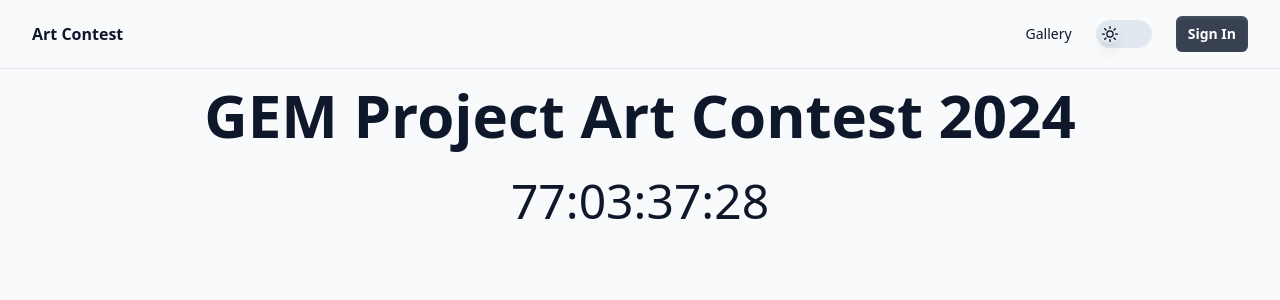
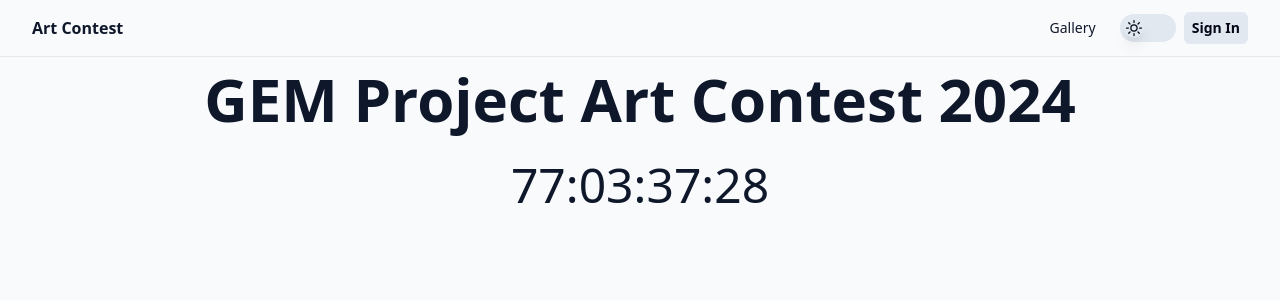
Before and after one commit to mattgrunwald/art-contest, a Next.js app: page / in a window 1280 px wide. Shown: the top 300 px of the page. Built offline with nearby package versions, Linux system fonts and the light colour scheme; no server answers.

Commit message:
space and color tinkering

```diff
--- a/src/components/SubmissionForm/FormInputs/Buttons.tsx
+++ b/src/components/SubmissionForm/FormInputs/Buttons.tsx
@@ -13,7 +13,7 @@ export const Buttons = ({
   return (
     <>
       <Input
-        className="inline-flex w-[48%] cursor-pointer items-center justify-center gap-2 rounded-md bg-emerald-300 px-3 py-1.5 text-sm/6 font-semibold text-slate-950 shadow-inner shadow-white/10 hover:bg-emerald-400 focus:outline-none data-[hover]:bg-emerald-300 data-[open]:bg-gray-700 data-[focus]:outline-1 data-[focus]:outline-slate-600 dark:bg-emerald-700 dark:text-slate-50 hover:dark:bg-emerald-600"
+        className="inline-flex w-[48%] cursor-pointer items-center justify-center gap-2 rounded-md bg-emerald-300 px-3 py-1.5 text-sm/6 font-semibold text-slate-950 shadow-inner shadow-white/10 hover:bg-emerald-400 focus:outline-none data-[open]:bg-gray-700 data-[focus]:outline-1 data-[focus]:outline-slate-600 dark:bg-emerald-700 dark:text-slate-50 hover:dark:bg-emerald-600"
         type="submit"
         value={`${sub === null ? 'Submit' : 'Update'}`}
         disabled={disabled}
--- a/src/components/SubmissionForm/FormInputs/FilePicker.tsx
+++ b/src/components/SubmissionForm/FormInputs/FilePicker.tsx
@@ -29,7 +29,7 @@ export const FilePicker = ({
       type="file"
       {...register(name)}
       accept="image/png, image/jpeg, image/webp"
-      className={`${BASE_INPUT_STYLE} mt-2 cursor-pointer`}
+      className={`${BASE_INPUT_STYLE} my-3 cursor-pointer`}
       onChange={() => trigger('image')}
     />
   </FormInput>
--- a/src/components/SubmissionForm/FormInputs/Input.tsx
+++ b/src/components/SubmissionForm/FormInputs/Input.tsx
@@ -44,7 +44,7 @@ export const Input = ({
         })}
         min={min}
         max={max}
-        className={BASE_INPUT_STYLE}
+        className={`${BASE_INPUT_STYLE} my-3`}
         placeholder={placeholder}
       />
     </FormInput>
--- a/src/components/SubmissionForm/FormInputs/Select.tsx
+++ b/src/components/SubmissionForm/FormInputs/Select.tsx
@@ -93,7 +93,7 @@ export const Select = ({
         {...register(name, {
           required,
         })}
-        className={`${BASE_INPUT_STYLE} mt-2 h-9`}
+        className={`${BASE_INPUT_STYLE} my-3 h-9`}
       >
         {Object.entries(options).map(([key, val]) => (
           <option key={key} value={val}>
--- a/src/components/SubmissionForm/FormInputs/TextArea.tsx
+++ b/src/components/SubmissionForm/FormInputs/TextArea.tsx
@@ -22,7 +22,7 @@ export const TextArea = ({
     <FormInput title={title} error={error}>
       <Textarea
         disabled={disabled}
-        className={`mt-2 h-[200px] resize-none ${BASE_INPUT_STYLE}`}
+        className={`my-3 h-[200px] resize-none ${BASE_INPUT_STYLE}`}
         {...register(name, { required: true })}
       />
     </FormInput>
--- a/src/components/SubmissionForm/index.tsx
+++ b/src/components/SubmissionForm/index.tsx
@@ -165,7 +165,7 @@ export default function SubmissionForm({ sub }: SubmissionFormProps) {
             trigger={trigger}
             disabled={submitting}
           />
-          <div className="my-8 inline-flex w-full justify-between">
+          <div className="my-3 inline-flex w-full justify-between">
             <Buttons sub={sub} disabled={submitting} />
           </div>
         </form>
--- a/src/components/global/Header/client.tsx
+++ b/src/components/global/Header/client.tsx
@@ -5,7 +5,7 @@ import { PrimaryButton } from '@/components/themed/client'
 
 export const SignOutButton = () => {
   return (
-    <PrimaryButton onClick={async () => await signOut()}>
+    <PrimaryButton small onClick={async () => await signOut()}>
       Sign Out
     </PrimaryButton>
   )
@@ -13,6 +13,8 @@ export const SignOutButton = () => {
 
 export const SignInButton = () => {
   return (
-    <PrimaryButton onClick={async () => await signIn()}>Sign In</PrimaryButton>
+    <PrimaryButton small onClick={async () => await signIn()}>
+      Sign In
+    </PrimaryButton>
   )
 }
--- a/src/components/global/Header/index.tsx
+++ b/src/components/global/Header/index.tsx
@@ -15,7 +15,7 @@ export const Header = async () => {
   const showGallery = true
   const loggedIn = user !== null
   return (
-    <header className="sticky top-0 z-10 bg-slate-50 pt-4 dark:bg-slate-950">
+    <header className="sticky top-0 z-10 bg-slate-50 pt-3 dark:bg-slate-950">
       <div className="content-width mx-auto flex items-center justify-between px-4 lg:px-8">
         <Link href="/" aria-label="Art Contest">
           <b>Art Contest</b>
@@ -35,7 +35,7 @@ export const Header = async () => {
           {/* <ModeToggle /> */}
         </div>
       </div>
-      <hr className="my-4 dark:border-slate-50/20" />
+      <hr className="my-3 dark:border-slate-50/20" />
     </header>
   )
 }
@@ -66,7 +66,7 @@ const GalleryLink = () => (
 
 const UserDropdown = ({ user }: { user: User }) => {
   return (
-    <div className="w-8">
+    <div className="mr-2 w-8">
       <Image
         className="mx-auto h-6 w-6 rounded-full"
         src={user.image || '/images/1.jpg'}
--- a/src/components/skeleton/SubmissonFormSkeleton.tsx
+++ b/src/components/skeleton/SubmissonFormSkeleton.tsx
@@ -1,5 +1,5 @@
 export const SubmissionFormSkeleton = () => (
-  <div className="flex h-[100vh] w-full justify-center">
+  <div className="flex h-[90vh] w-full justify-center">
     <div className="h-full w-full rounded-lg bg-slate-100 dark:bg-slate-800 md:w-[700px]"></div>
   </div>
 )
--- a/src/components/themed/client/Button.tsx
+++ b/src/components/themed/client/Button.tsx
@@ -5,10 +5,15 @@ import { MouseEventHandler, PropsWithChildren } from 'react'
 
 export type PrimaryButtonProps = PropsWithChildren & {
   onClick: MouseEventHandler<HTMLButtonElement>
+  small?: boolean
 }
-export const PrimaryButton = ({ onClick, children }: PrimaryButtonProps) => (
+export const PrimaryButton = ({
+  small = false,
+  onClick,
+  children,
+}: PrimaryButtonProps) => (
   <Button
-    className="inline-flex items-center gap-2 rounded-md bg-gray-700 px-3 py-1.5 text-sm/6 font-semibold text-white shadow-inner shadow-white/10 focus:outline-none data-[hover]:bg-gray-600 data-[open]:bg-gray-700 data-[focus]:outline-1 data-[focus]:outline-slate-600"
+    className={`inline-flex items-center gap-2 rounded-md bg-gray-700 ${small ? 'px-2 py-1' : 'px-3 py-1.5'} bg-slate-200 text-sm/6 font-semibold text-slate-950 shadow-inner shadow-white/10 hover:bg-slate-300 focus:outline-none data-[focus]:outline-1 data-[focus]:outline-slate-600 dark:bg-slate-600 dark:text-slate-50 hover:dark:bg-slate-500`}
     onClick={onClick}
   >
     {children}
--- a/src/components/util/ThemeToggle.tsx
+++ b/src/components/util/ThemeToggle.tsx
@@ -22,7 +22,7 @@ export function ThemeToggle() {
     return (
       <Switch
         disabled
-        className="group relative flex h-7 w-14 cursor-pointer rounded-full bg-white/10 p-1 transition-colors duration-200 ease-in-out focus:outline-none data-[checked]:bg-white/10 data-[open]:bg-gray-700 data-[focus]:outline-1 data-[focus]:outline-slate-600"
+        className="group relative mr-2 flex h-7 w-14 cursor-pointer rounded-full bg-white/10 p-1 transition-colors duration-200 ease-in-out focus:outline-none data-[checked]:bg-white/10 data-[open]:bg-gray-700 data-[focus]:outline-1 data-[focus]:outline-slate-600"
       ></Switch>
     )
   }
@@ -31,7 +31,7 @@ export function ThemeToggle() {
     <Switch
       checked={resolvedTheme === 'dark'}
       onChange={changeTheme}
-      className="group relative flex h-7 w-14 cursor-pointer rounded-full bg-slate-200 p-1 transition-colors duration-200 ease-in-out focus:outline-none data-[checked]:bg-white/10 data-[open]:bg-gray-700 data-[focus]:outline-1 data-[focus]:outline-slate-600 dark:bg-slate-600 max-lg:mr-4 lg:mr-6"
+      className="group relative mr-2 flex h-7 w-14 cursor-pointer rounded-full bg-slate-200 p-1 transition-colors duration-200 ease-in-out focus:outline-none data-[checked]:bg-white/10 data-[open]:bg-gray-700 data-[focus]:outline-1 data-[focus]:outline-slate-600 dark:bg-slate-600"
     >
       <span
         aria-hidden="true"
--- a/src/consts.ts
+++ b/src/consts.ts
@@ -4,4 +4,4 @@ export const MAX_INPUT_LENGTH = 500
 export const MAX_STATEMENT_LENGTH = 1000
 export const MAX_FILE_SIZE = 4.719e6
 export const BASE_INPUT_STYLE =
-  'mb-3 mt-3 block w-full rounded-lg border-none bg-slate-200 px-3 py-1.5 text-sm/6 text-slate-950 focus:outline-none data-[focus]:outline-2 data-[focus]:-outline-offset-2 data-[focus]:outline-white/25 dark:bg-slate-800 dark:text-slate-50'
+  'block w-full rounded-lg border-none bg-slate-200 px-3 py-1.5 text-sm/6 text-slate-950 focus:outline-none data-[focus]:outline-2 data-[focus]:-outline-offset-2 data-[focus]:outline-white/25 dark:bg-slate-800 dark:text-slate-50'
```
